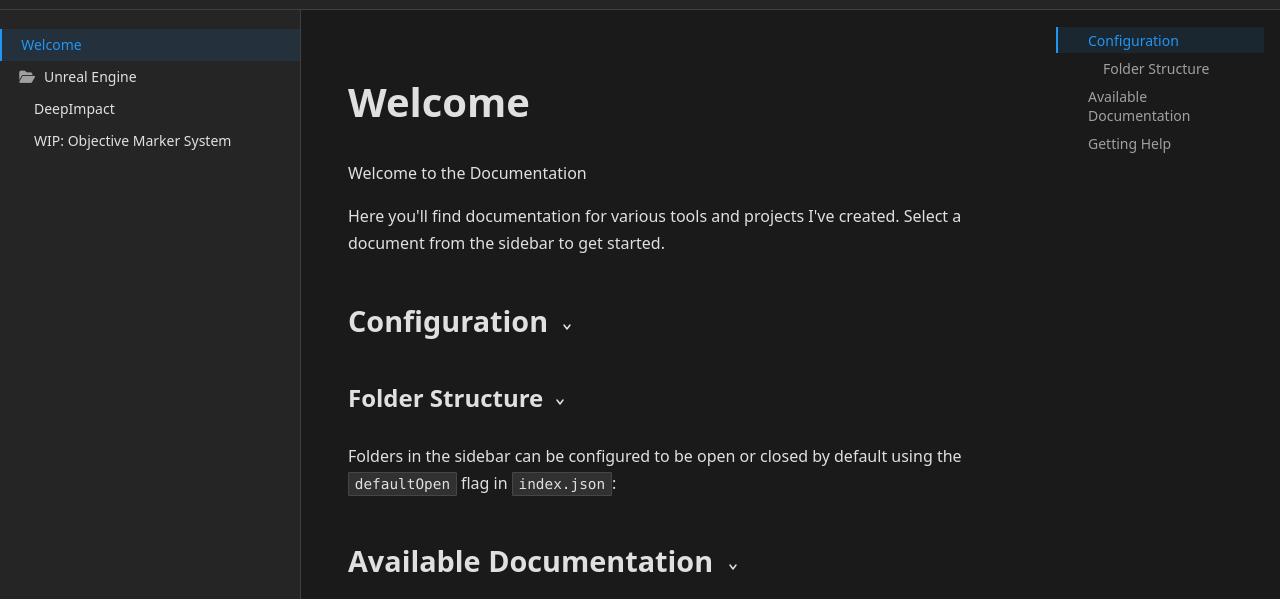
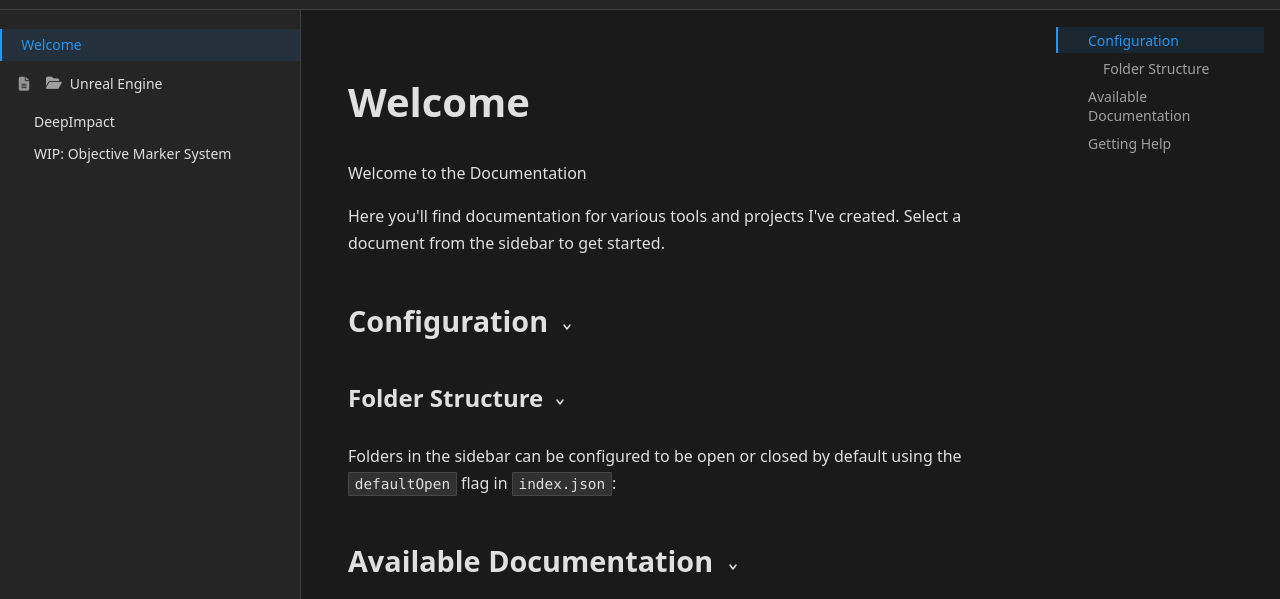
Before and after one commit to ExcaliburAU/Docs-Viewer, a plain HTML site: page index.html in a window 1280 px wide. Shown: the part 39-638 px from the top of the page. Drawn offline with nearby package versions, Linux system fonts and the light colour scheme.

Commit message:
Enhance README and UI for documentation viewer; improve navigation, styling, and folder organization, added folder pages

```diff
--- a/index.js
+++ b/index.js
@@ -55,12 +55,23 @@ function createFileIndexItem(doc, container, level = 0) {
         const folderHeader = document.createElement('div');
         folderHeader.className = 'folder-header';
 
-        // Use custom icon if provided, otherwise use default folder icon
         const iconClass = doc.icon || `fas fa-folder${doc.defaultOpen !== false ? '-open' : ''}`;
-        folderHeader.innerHTML = `
-            <i class="${iconClass} folder-icon"></i>
-            <span>${doc.title}</span>
-        `;
+
+        // Put file icon before folder icon
+        const headerContent = doc.path ?
+            `<div class="folder-icons">
+                <a href="?${doc.slug}" class="folder-link" title="View folder page">
+                    <i class="fas fa-file-alt"></i>
+                </a>
+                 <i class="${iconClass} folder-icon"></i>
+            </div>
+            <span>${doc.title}</span>` :
+            `<div class="folder-icons">
+                <i class="${iconClass} folder-icon"></i>
+            </div>
+            <span>${doc.title}</span>`;
+
+        folderHeader.innerHTML = headerContent;
         folderDiv.appendChild(folderHeader);
 
         const folderContent = document.createElement('div');
@@ -68,9 +79,21 @@ function createFileIndexItem(doc, container, level = 0) {
         doc.items.forEach(item => createFileIndexItem(item, folderContent, level + 1));
         folderDiv.appendChild(folderContent);
 
-        folderHeader.addEventListener('click', () => {
+        // Make entire header toggle folder
+        folderHeader.addEventListener('click', (e) => {
+            // Don't toggle if clicking the folder link
+            if (e.target.closest('.folder-link')) {
+                e.preventDefault();
+                loadDocument(doc.path);
+                history.pushState(null, '', `?${doc.slug}`);
+                if (window.innerWidth <= 1000) {
+                    document.querySelector('.left-sidebar').classList.remove('show');
+                }
+                return;
+            }
+
             folderDiv.classList.toggle('open');
-            if (!doc.icon) {  // Only toggle folder icon if using default
+            if (!doc.icon) {
                 folderHeader.querySelector('.folder-icon').classList.toggle('fa-folder-closed');
                 folderHeader.querySelector('.folder-icon').classList.toggle('fa-folder-open');
             }
--- a/index.json
+++ b/index.json
@@ -8,6 +8,8 @@
         {
             "title": "Unreal Engine",
             "type": "folder",
+            "path": "docs/unreal-engine.md",
+            "slug": "unreal-engine",
             "items": [
                 {
                     "title": "DeepImpact",
--- a/styles.css
+++ b/styles.css
@@ -188,19 +188,39 @@ body {
     display: flex;
     align-items: center;
     gap: 0.5rem;
-    padding: 0.4rem 1.2rem;
+    padding: 0.4rem 0rem;
     cursor: pointer;
     user-select: none;
     font-size: 0.875rem;
 }
 
-.folder-header:hover {
-    background-color: rgba(0, 0, 0, 0.05);
+.folder-link {
+    display: flex;
+    align-items: center;
+    color: var(--ifm-color-content-secondary);
+    opacity: 0.6;
+    font-size: 0.8em;
+    padding: 2px;
+    border-radius: 3px;
+    margin-left: 0.25rem; /* Add spacing between file and folder icons */
 }
 
-.folder-icon {
-    width: 1.2em;
+.folder-header:hover .folder-link {
+    opacity: 0.8;
+}
+
+.folder-link:hover {
+    opacity: 1 !important;
+    color: var(--ifm-color-primary);
+    background-color: rgba(255, 255, 255, 0.05);
+}
+
+.folder-icons {
+    display: flex;
+    align-items: center;
+    gap: 0.25rem;
     color: var(--ifm-color-content-secondary);
+    min-width: 2.5em; /* Ensure consistent spacing */
 }
 
 .folder-content {
```
Also changed, not shown: README.md.
